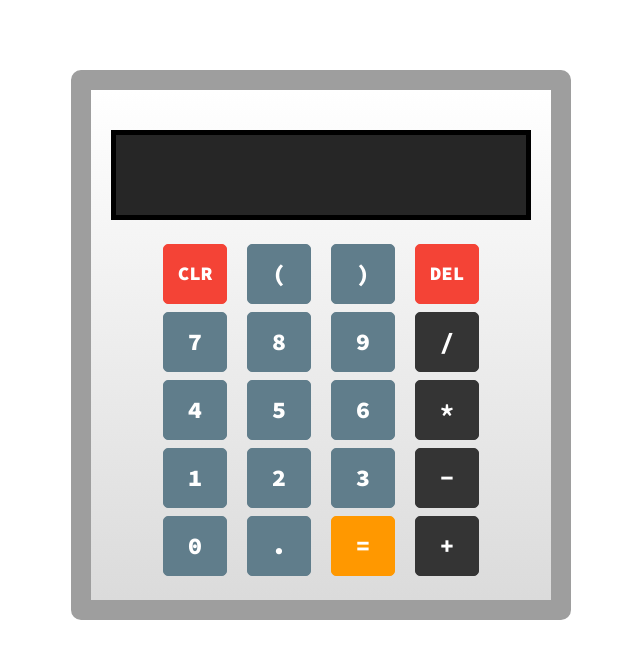
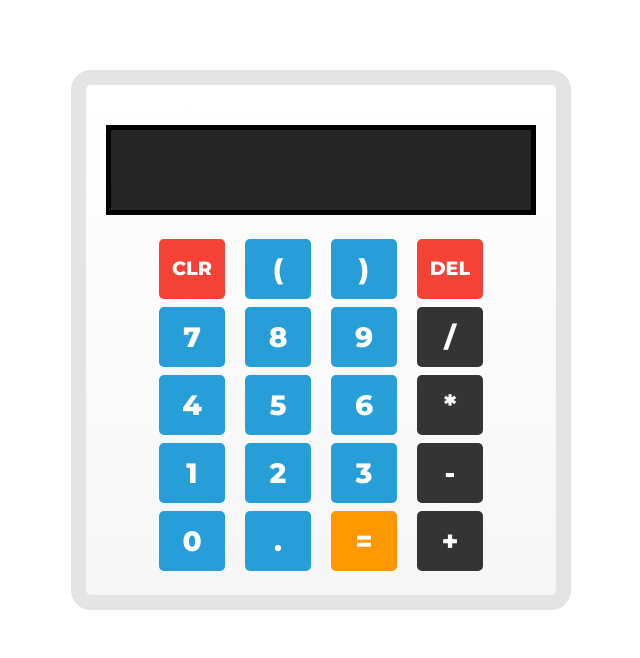
Before and after one commit to rdollent/FCC_Calculator, a plain HTML site: page index.html in a window 1280 px wide. Shown: the whole page, without its empty margins (319-959 px from the left). Drawn offline with Linux system fonts and the light colour scheme; a web font is replaced by a local one.

Commit message:
more design changes

```diff
--- a/index.css
+++ b/index.css
@@ -79,11 +79,11 @@ body {
   max-width: 500px;
   min-width: 300px;
   margin: 70px auto;
-  border: 20px solid #9E9E9E;
-  border-radius: 10px;
+  border: 15px solid #e4e4e4;
+  border-radius: 20px;
   /*max-height: 500px;*/
-  background:#ffb452;
-  background: linear-gradient(#ffffff,#dbdbdb);
+  /*background:#ffb452;*/
+  background: linear-gradient(#ffffff,#dbdbdb40);
   padding: 20px;
 }
 
@@ -119,13 +119,13 @@ body {
 
 
 .keys {
-  border: 1px solid #607d8b;
+  /*border: 1px solid #607d8b;*/
   border-radius: 5px;
   font-weight:bold;
   color:#fff;
-  font-size: 150%;
-  background-color: #607d8b;
-  font-family: 'Source Code Pro';
+  font-size: 175%;
+  background-color: #279ed8;
+  font-family: 'Montserrat', sans-serif;
   transition:0.1s;
 
 }
--- a/index.html
+++ b/index.html
@@ -6,7 +6,7 @@
   <meta name="description" content="Freecodecamp Calculator">
   <meta name="author" content="rdollent">
   <meta name="viewport" content="width=device-width,initial-scale=1">
-  <link href="https://fonts.googleapis.com/css?family=Source+Code+Pro:900" rel="stylesheet">
+  <link href="https://fonts.googleapis.com/css?family=Montserrat:800" rel="stylesheet">
 </head>
 <body>
 
```
